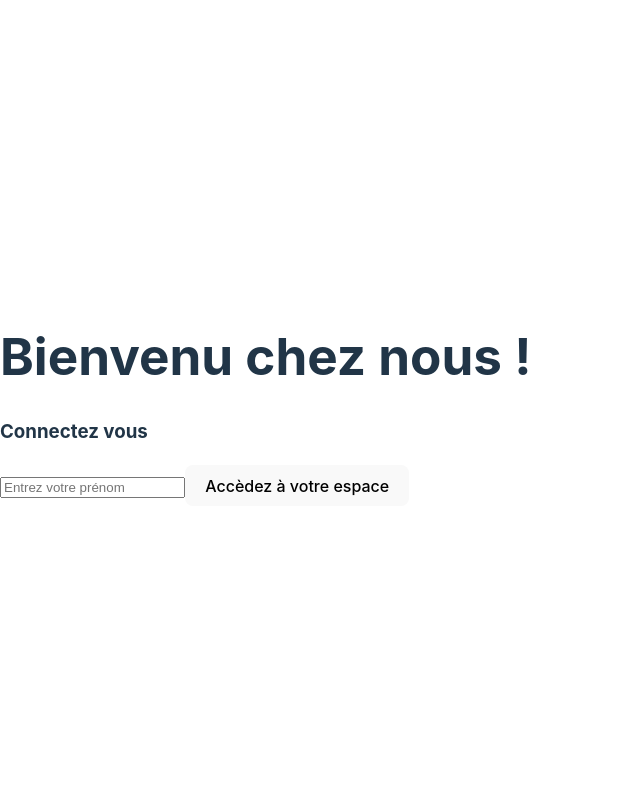
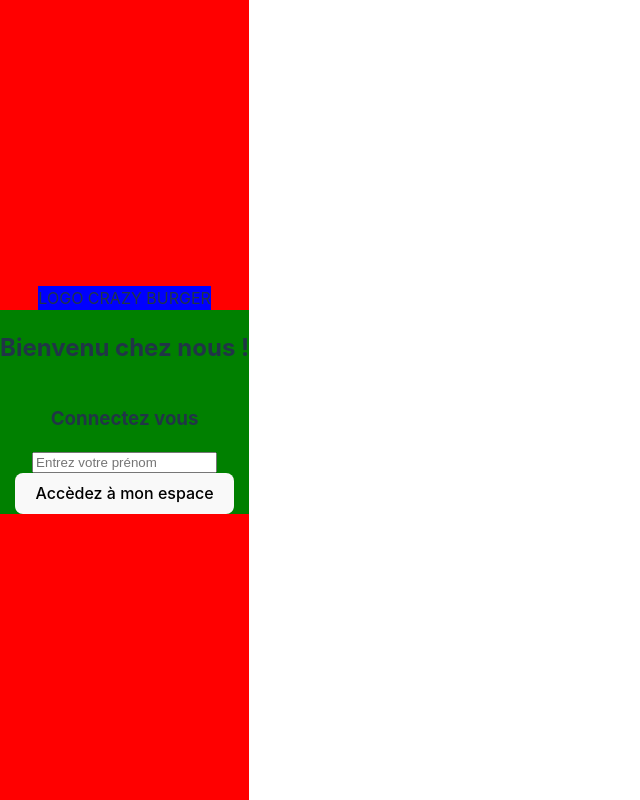
Before and after one commit to YanisMorzak/tasty-burger, a React (Vite) app: page / in a window 1280 px wide. Shown: the whole page, without its empty margins (0-640 px from the left). Built offline with nearby package versions, Linux system fonts and the light colour scheme.

Commit message:
💄 F03: LoginPage > add layout

```diff
--- a/src/components/pages/login/LoginForm.jsx
+++ b/src/components/pages/login/LoginForm.jsx
@@ -1,5 +1,7 @@
 import React, {useState} from 'react'
 import { useNavigate } from 'react-router-dom'
+import { styled } from 'styled-components'
+
 
 
 
@@ -19,11 +21,19 @@ export default function LoginForm() {
         navigate(`order/${input}`)
     }
   return (
-    <form action="submit" onSubmit={handleSubmit}  >
-    <h1>Bienvenu chez nous !</h1>
+    <LoginFormStyled action="submit" onSubmit={handleSubmit}  >
+    <h2>Bienvenu chez nous !</h2>
     <h3>Connectez vous</h3>
-      <input type="text" placeholder='Entrez votre prénom' onChange={handleChange} value={input}  required/><button >Accèdez à votre espace</button>
+    <input type="text" placeholder='Entrez votre prénom' onChange={handleChange} value={input}  required/><button >Accèdez à mon espace</button>
 
-    </form>
+    </LoginFormStyled>
   )
 }
+const LoginFormStyled = styled.form`
+background: green;
+display: flex;
+flex-direction: column;
+justify-content: center;
+align-items: center;
+
+`;
--- a/src/components/pages/login/LoginPage.jsx
+++ b/src/components/pages/login/LoginPage.jsx
@@ -1,8 +1,24 @@
 import React from 'react'
 import LoginForm from './LoginForm'
+import Logo from '../../reusable-ui/Logo'
+import { styled } from 'styled-components';
 
 export default function LoginPage() {
   return (
-  <LoginForm />
+
+ <LoginPageStyled>
+     <Logo />
+   <LoginForm />
+ </LoginPageStyled>
   )
 }
+const LoginPageStyled = styled.div`
+background: red;
+height: 100vh;
+display: flex;
+flex-direction: column;
+justify-content: center;
+align-items: center;
+
+
+`;
--- /dev/null
+++ b/src/components/reusable-ui/Logo.jsx
@@ -0,0 +1,13 @@
+import React from 'react'
+import { styled } from 'styled-components';
+
+export default function Logo() {
+  return (
+    <LogoStyled>LOGO CRAZY BURGER</LogoStyled>
+  )
+}
+const LogoStyled = styled.div`
+background: blue;
+
+
+`;
```
